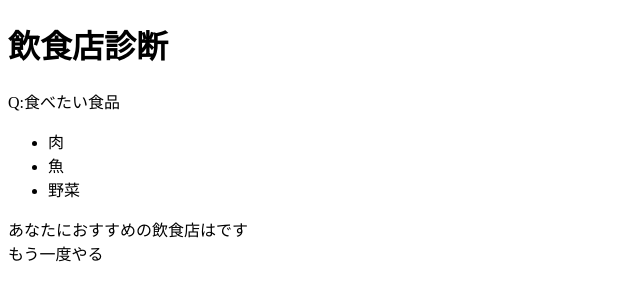
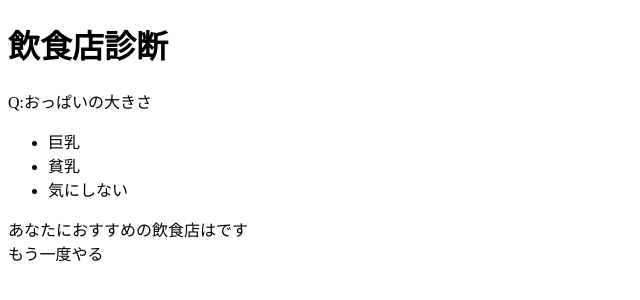
Before and after one commit to uopuio/avshindan, a Next.js app: page / in a window 1280 px wide. Shown: the top 300 px of the page, without its empty margins (0-640 px from the left). Built offline with nearby package versions, Linux system fonts and the light colour scheme.

Commit message:
Update index.js

```diff
--- a/pages/index.js
+++ b/pages/index.js
@@ -5,9 +5,9 @@ import React, {
 
 let num =0;
 const questions =[
-  {q:'食べたい食品',c:['肉','魚','野菜']},
-  {q:'食べたいvol.',c:['たくさん','少なめ','気にしない']},
-  {q:'高級感',c:['安いめ','高','どちらでもない']},
+  {q:'おっぱいの大きさ',c:['巨乳','貧乳','気にしない']},
+  {q:'おしりの大きさ',c:['大きい','小さい','気にしない']},
+  {q:'女優の性格',c:['S','M','どちらでもない']},
   {q:'内装',c:['にぎやか','控えめ','気にしない']},
 ];
 
@@ -29,22 +29,22 @@ class Quiz extends React.Component{
 
   conc(){
      if(this.state.huge===questions.length){
-       return "牛角"
+       return "さとうしおり"
      }
      if(this.state.sharp===questions.length){
-       return "しゃぶ葉"
+       return "せがみ"
      }
      if(this.state.marge===questions.length){
        return "わかるかボケ！！"
      }
      if(this.state.huge===questions.length-1 && this.state.sharp===questions.length-3){
-       return "ガスト"
+       return "よしふみ"
      }
      if(this.state.huge===questions.length-2 && this.state.sharp===questions.length-2){
-       return "鳥貴族"
+       return "アニキ"
      }
      if(this.state.huge===questions.length-3 && this.state.sharp===questions.length-1){
-       return "餃子の王将"
+       return "パンチラ"
      }else{
        return"ちゃんこ"
      }
@@ -78,7 +78,7 @@ class Quiz extends React.Component{
 
   stop(){
     if(num===questions.length){
-        return "あなたにおすすめの飲食店は"
+        return "あなたにおすすめのAV女優は"
     }else{
       return questions[num].q
     }
@@ -156,7 +156,7 @@ class Quiz extends React.Component{
                   return (
                     <div>
                       <Head>
-                        <title>飲食店診断</title>
+                        <title>AV女優診断</title>
 
                       </Head>
                       <div className="w-9/12 h-screen bg-pink-600 rounded m-auto my-40 ">
```
